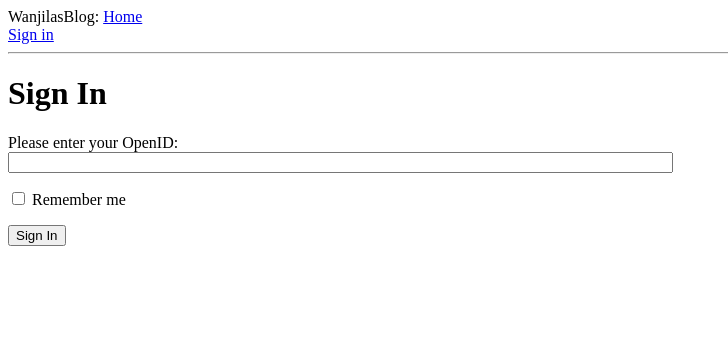
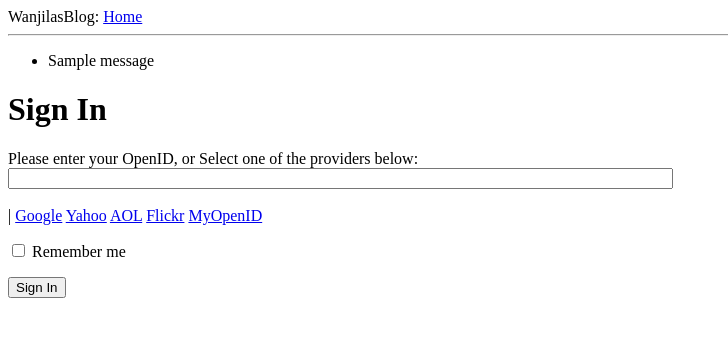
Before and after one commit to awanjila/microblog, a Flask app: page /login in a window 1280 px wide. Shown: the top 337 px of the page, without its empty margins (0-728 px from the left). Run offline with Flask 2, Linux system fonts and the light colour scheme; one stand-in notice (Sample message) is shown.

Commit message:
added openids for authentification

```diff
--- a/app/templates/base.html
+++ b/app/templates/base.html
@@ -10,9 +10,17 @@
 
 </head>
 <body>
-<div> WanjilasBlog: <a href="/index">Home</a><br>
-<a href="/login">Sign in</a> </div>
+<div> WanjilasBlog: <a href="/index">Home</a></div>
 <hr>
+{% with messages = get_flashed_messages()%}
+	{%if messages %}
+	<ul>
+		{%for message in messages %}
+		<li>{{ message }}</li>
+		{% endfor%}
+	</ul>
+	{%endif%}
+{%endwith%}
 {% block content%}{%endblock%}
 
 </body>
--- a/app/templates/login.html
+++ b/app/templates/login.html
@@ -1,11 +1,31 @@
 {% extends "base.html" %}
 {% block content %}
+
+<script type="text/javascript">
+	function set_openid(openid, pr){
+		u=openid.search('<username>')
+		if (u!=-1){
+			//openid requires a username
+			user=prompt('Enter Your '+pr +' username:')
+			openid=openid.substr(0, u) + user
+		}
+			form =document.forms['login'];
+			form.elements['openid'].value=openid
+	}
+
+</script>
 <h1>{{title}}</h1>
 <form action="" method="post" name="login">
 {{form.hidden_tag()}}
 <p>
-	Please enter your OpenID: <br>
+	Please enter your OpenID, or Select one of the providers below: <br>
 	{{ form.openid(size=80) }} <br>
+	{%for error in form.openid.errors %}
+		<span style="color:red;">[{{ error }}]</span>
+	{%endfor%}<br>
+	|{%for pr in providers %}
+	<a href="javascript:set_openid('{{pr.url}}','{{pr.name}}');">{{pr.name}}</a>
+	{%endfor%}
 </p>
 <p>
 	{{form.remember_me }} Remember me
--- a/app/views.py
+++ b/app/views.py
@@ -29,6 +29,10 @@ def index():
 @app.route('/login', methods=['GET', 'POST'])
 def login():
 	form = LoginForm()
+	if form.validate_on_submit():
+		flash('Login requested for OpenID="%s", remember_me=%s' %(
+			form.openid.data, str(form.remember_me.data)))
 	return render_template('login.html',
 							title='Sign In',
-							form=form)
+							form=form,
+							providers=app.config['OPENID_PROVIDERS'])
--- a/config.py
+++ b/config.py
@@ -1,2 +1,8 @@
 WTF_CSRF_ENABLED =True
 SECRET_KEY='you-will-never-guess'
+OPENID_PROVIDERS = [
+    {'name': 'Google', 'url': 'https://www.google.com/accounts/o8/id'},
+    {'name': 'Yahoo', 'url': 'https://me.yahoo.com'},
+    {'name': 'AOL', 'url': 'http://openid.aol.com/<username>'},
+    {'name': 'Flickr', 'url': 'http://www.flickr.com/<username>'},
+    {'name': 'MyOpenID', 'url': 'https://www.myopenid.com'}]
```
Also changed, not shown: 3 other files.
